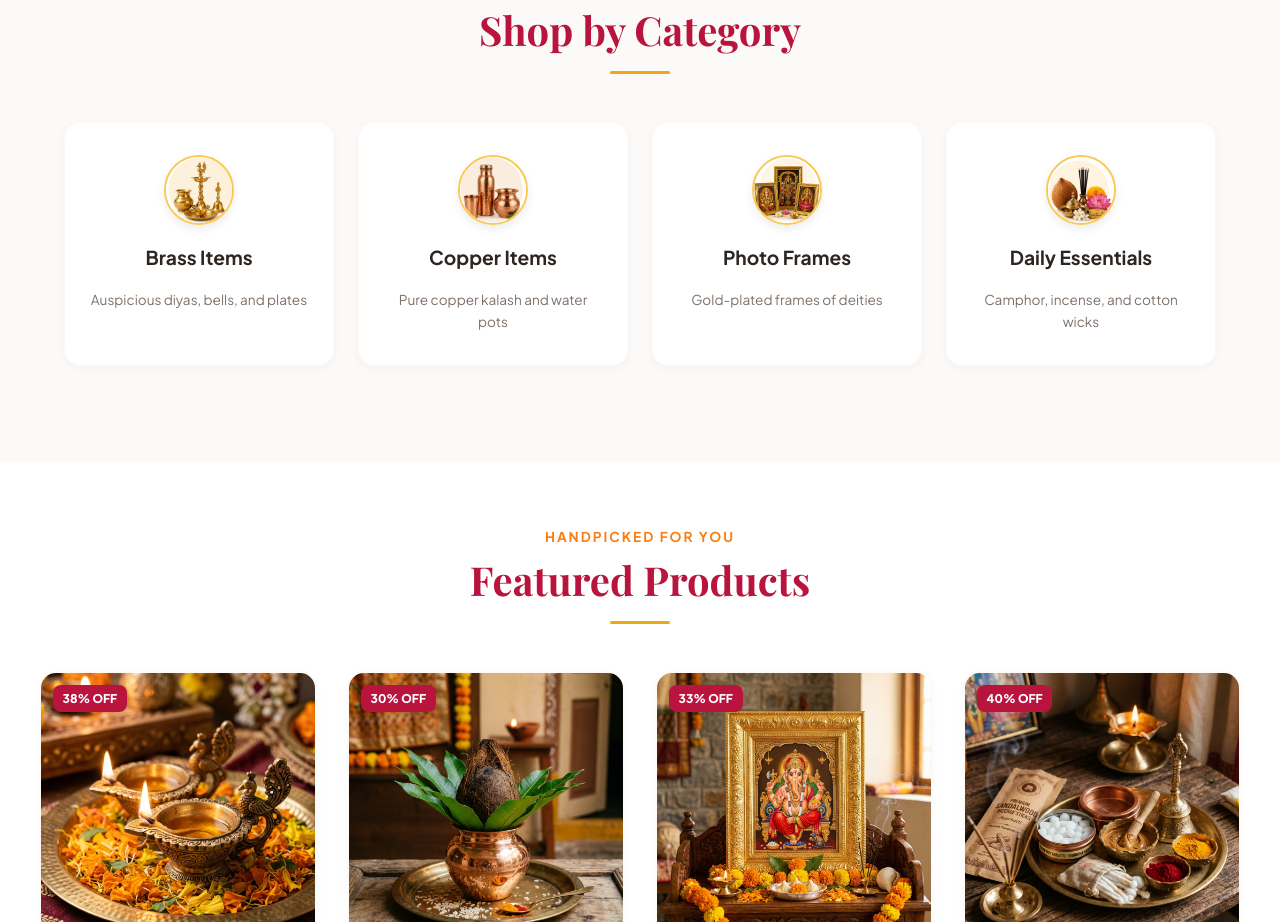
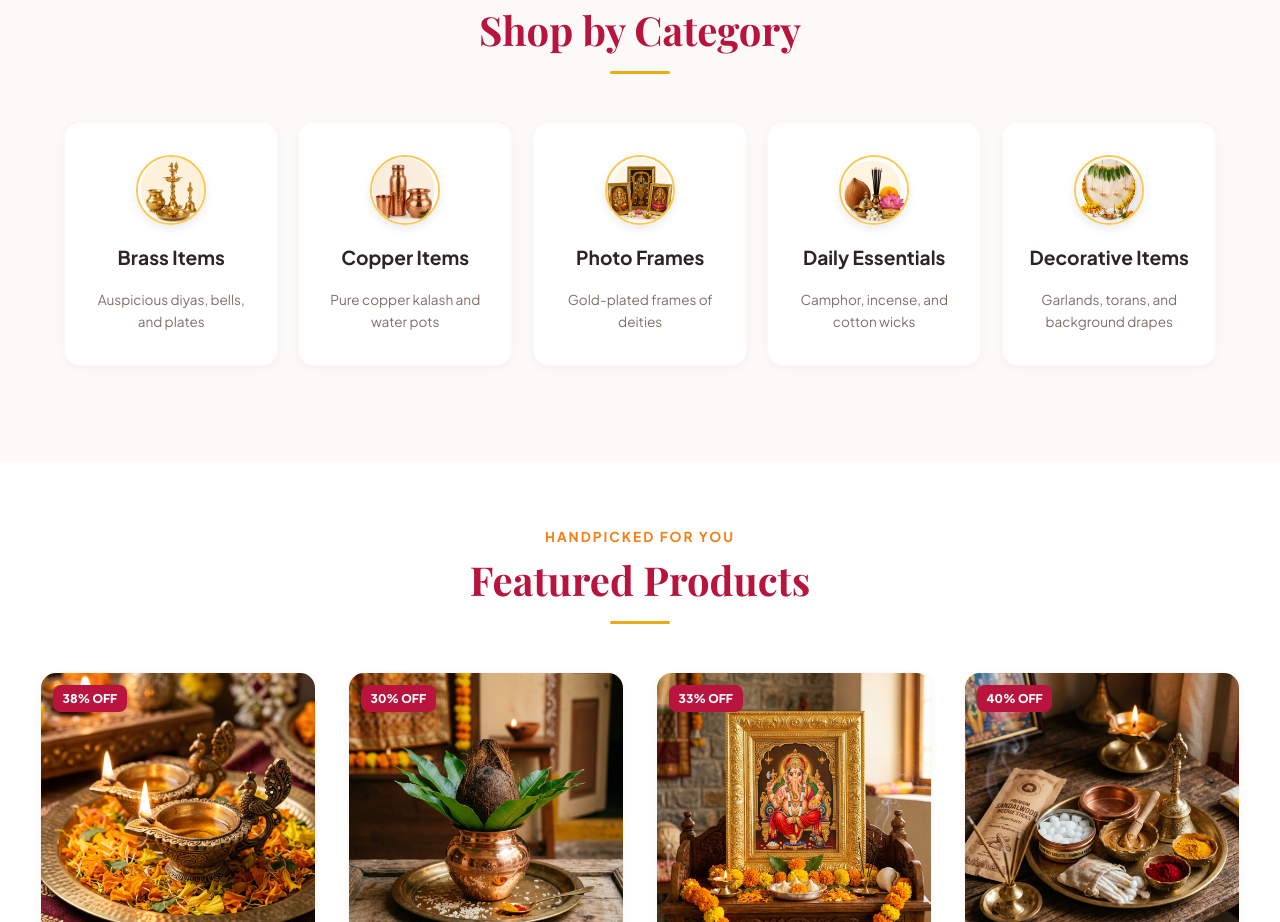
Before and after one commit to neelieshwar2-del/mysterious, a website: page public/index.html in a window 1280 px wide. Shown: the part 1013-1935 px from the top of the page. Drawn offline with nearby package versions, Linux system fonts and the light colour scheme; a web font is replaced by a local one.

Commit message:
feat: add decorative items category card on homepage

```diff
--- a/public/css/style.css
+++ b/public/css/style.css
@@ -567,8 +567,8 @@
 
  .category-grid {
    display: grid;
-   grid-template-columns: repeat(4, 1fr);
-   gap: 1.5rem;
+   grid-template-columns: repeat(5, 1fr);
+   gap: 1.25rem;
  }
 
  .category-card {
--- a/public/index.html
+++ b/public/index.html
@@ -193,6 +193,13 @@
         <h3>Daily Essentials</h3>
         <p>Camphor, incense, and cotton wicks</p>
       </a>
+      <a href="/products#decorative-items" class="category-card">
+        <div class="category-icon-img-wrapper">
+          <img class="category-icon-img" src="images/decorative-category.jpg" alt="Decorative Items">
+        </div>
+        <h3>Decorative Items</h3>
+        <p>Garlands, torans, and background drapes</p>
+      </a>
     </div>
   </section>
 
```
Also changed, not shown: public/images/decorative-category.jpg (added).
